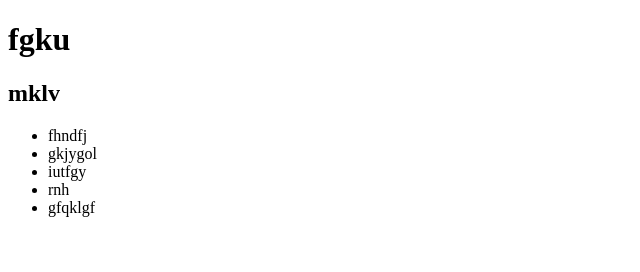
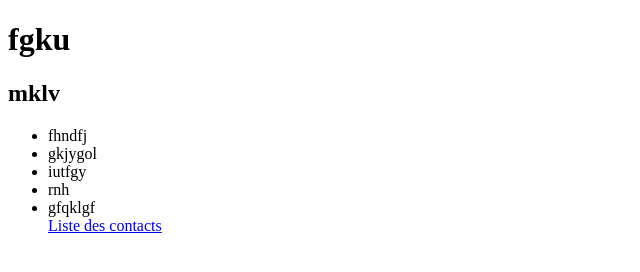
Before and after one commit to julienmich/test, a plain HTML site: page index.html in a window 1280 px wide. Shown: the whole page, without its empty margins (0-640 px from the left). Drawn offline with Linux system fonts and the light colour scheme.

Commit message:
mise en place des contacts

```diff
--- a/index.html
+++ b/index.html
@@ -24,6 +24,7 @@
         <li>
             gfqklgf
         </li>
+        <a href="contacts.html">Liste des contacts</a>
     </ul>
 </body>
 </html>
```
